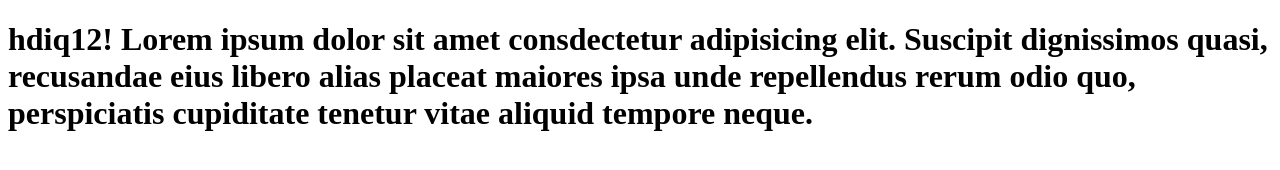
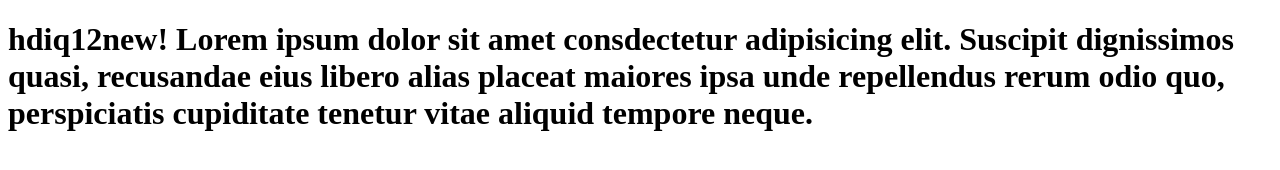
Before and after one commit to blyngo/web-site, a plain HTML site: page index.html in a window 1280 px wide. Drawn offline with Linux system fonts and the light colour scheme.

Commit message:
Add files via upload

```diff
--- a/index.html
+++ b/index.html
@@ -2,11 +2,11 @@
 
     <html>
         <head>
-            <title>study12</title>
+            <title>study12new</title>
         </head>
 
         <body>
-            <h1>hdiq12! Lorem ipsum dolor sit amet consdectetur adipisicing elit. Suscipit dignissimos quasi, recusandae eius libero alias placeat maiores ipsa unde repellendus rerum odio quo, perspiciatis cupiditate tenetur vitae aliquid tempore neque.</h1>
+            <h1>hdiq12new! Lorem ipsum dolor sit amet consdectetur adipisicing elit. Suscipit dignissimos quasi, recusandae eius libero alias placeat maiores ipsa unde repellendus rerum odio quo, perspiciatis cupiditate tenetur vitae aliquid tempore neque.</h1>
 
         </body>
     </html>
```
